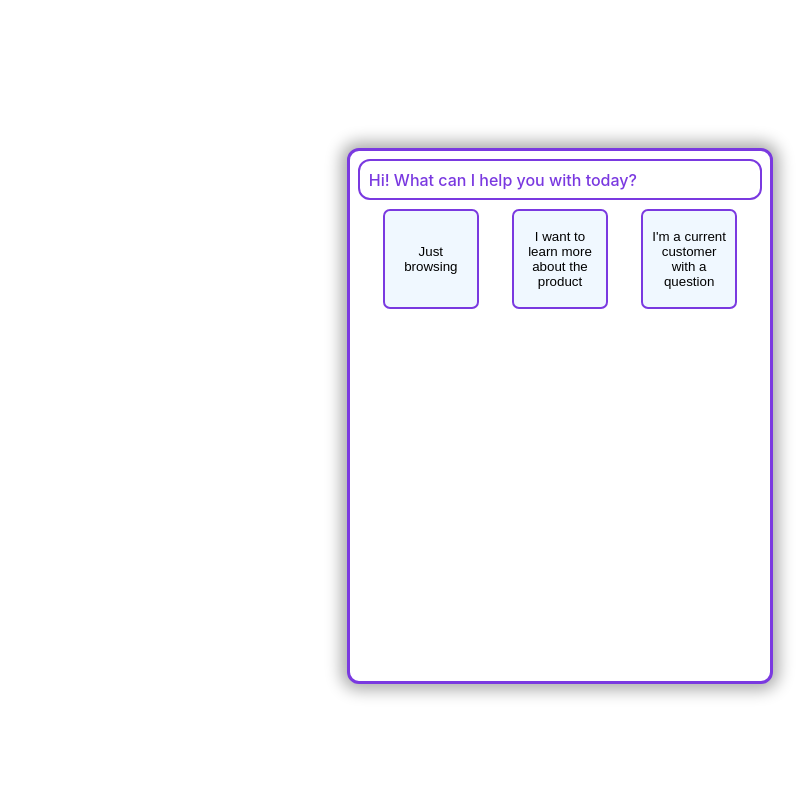
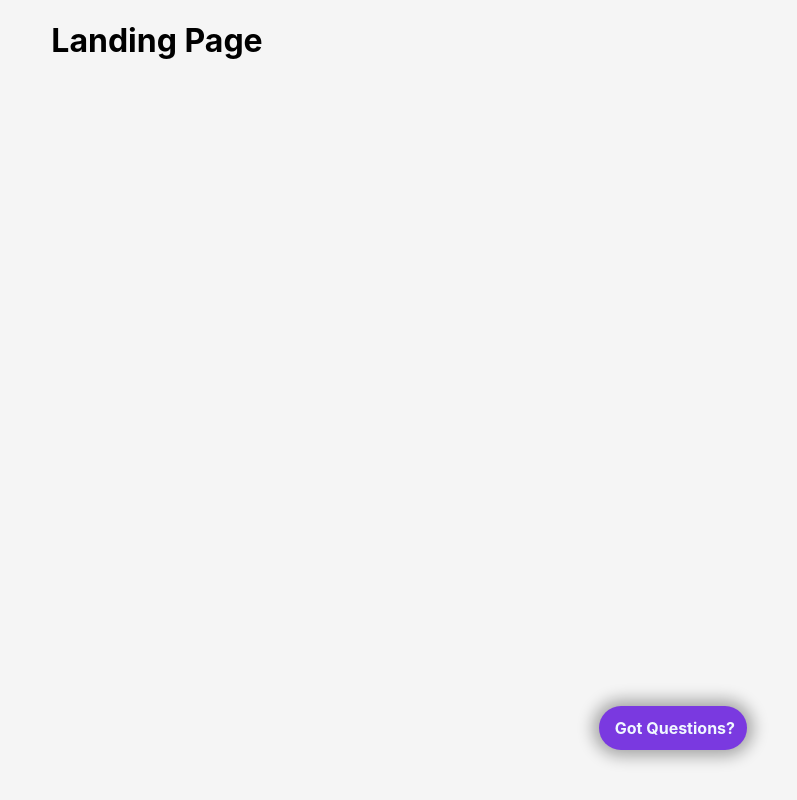
Before and after one commit to stkirk/intercom-clone, a React (Create React App) app: page / in a window 1280 px wide. Shown: the whole page, without its empty margins (483-1280 px from the left). Built offline with nearby package versions, Linux system fonts and the light colour scheme.

Commit message:
added generic landing page, icon component to toggle the chat, minor styling fixes

```diff
--- a/src/App.css
+++ b/src/App.css
@@ -1,4 +1,26 @@
-.chatContainer {
+body {
+  background-color: whitesmoke;
+}
+
+.landing {
+  text-align: center;
+}
+
+.chatIcon {
+  position: absolute;
+  right: 50px;
+  bottom: 50px;
+  z-index: 10000;
+  box-shadow: 0px 0px 16px 6px rgba(0, 0, 0, 0.33);
+  padding: 12px 12px 12px 16px;
+  border-radius: 24px;
+  background-color: #7a39e0;
+  color: aliceblue;
+  font-weight: 700;
+  cursor: pointer;
+}
+
+.chatWindow {
   position: fixed;
   bottom: 116px;
   right: 24px;
@@ -34,6 +56,7 @@
   background-color: aliceblue;
   border-radius: 7px;
   border: 2px solid #7a39e0;
+  cursor: pointer;
 }
 
 .selected {
@@ -69,6 +92,7 @@
   border-top-right-radius: 12px;
   border-bottom-right-radius: 12px;
   border: 2px solid #7a39e0;
+  cursor: pointer;
 }
 
 .submitThankYou {
--- a/src/App.js
+++ b/src/App.js
@@ -1,9 +1,11 @@
 import "./App.css";
+import { LandingPage } from "./components/LandingPage";
 import { SupportChatBot } from "./components/SupportChatBot";
 
 function App() {
   return (
     <div className="App">
+      <LandingPage />
       <SupportChatBot />
     </div>
   );
--- /dev/null
+++ b/src/components/LandingPage/LandingPage.js
@@ -0,0 +1,11 @@
+import React from "react";
+
+const LandingPage = () => {
+  return (
+    <div className="landing">
+      <h1>Landing Page</h1>
+    </div>
+  );
+};
+
+export default LandingPage;
--- /dev/null
+++ b/src/components/LandingPage/index.js
@@ -0,0 +1 @@
+export { default as LandingPage } from "./LandingPage";
--- /dev/null
+++ b/src/components/SupportChatBot/ChatToggleIcon.js
@@ -0,0 +1,11 @@
+import React from "react";
+
+const ChatToggleIcon = ({ setDisplayChat, displayChat }) => {
+  return (
+    <div onClick={() => setDisplayChat(!displayChat)} className="chatIcon">
+      {displayChat ? "Close Chat" : "Got Questions?"}
+    </div>
+  );
+};
+
+export default ChatToggleIcon;
--- a/src/components/SupportChatBot/SupportChatBot.js
+++ b/src/components/SupportChatBot/SupportChatBot.js
@@ -1,10 +1,20 @@
-import React from "react";
+import React, { useState } from "react";
 import ChatMessageEngine from "./ChatMessageEngine";
+import ChatToggleIcon from "./ChatToggleIcon";
 
 const SupportChatBot = () => {
+  const [displayChat, setDisplayChat] = useState(false);
   return (
     <div className="chatContainer">
-      <ChatMessageEngine />
+      {displayChat && (
+        <div className="chatWindow">
+          <ChatMessageEngine />
+        </div>
+      )}
+      <ChatToggleIcon
+        displayChat={displayChat}
+        setDisplayChat={setDisplayChat}
+      />
     </div>
   );
 };
```
